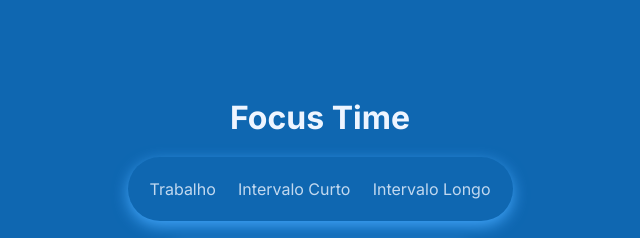
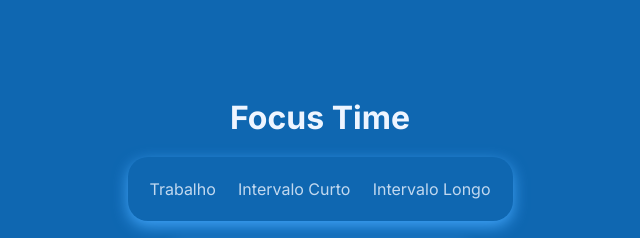
Before and after one commit to LeandroAS27/FocusTimer, a plain HTML site: page index.html in a window 1280 px wide. Shown: the top 238 px of the page, 320-960 px from the left. Drawn offline with nearby package versions, Linux system fonts and the light colour scheme.

Commit message:
atualizacao do painel

```diff
--- a/style.css
+++ b/style.css
@@ -85,7 +85,7 @@ section{
     align-items: center;
     padding: 2.2rem;
     margin: 2rem;
-    border-radius: 10rem;
+    border-radius: 2rem;
     box-shadow: var(--color-shadow) 0px 5px 15px;
 }
 
```
